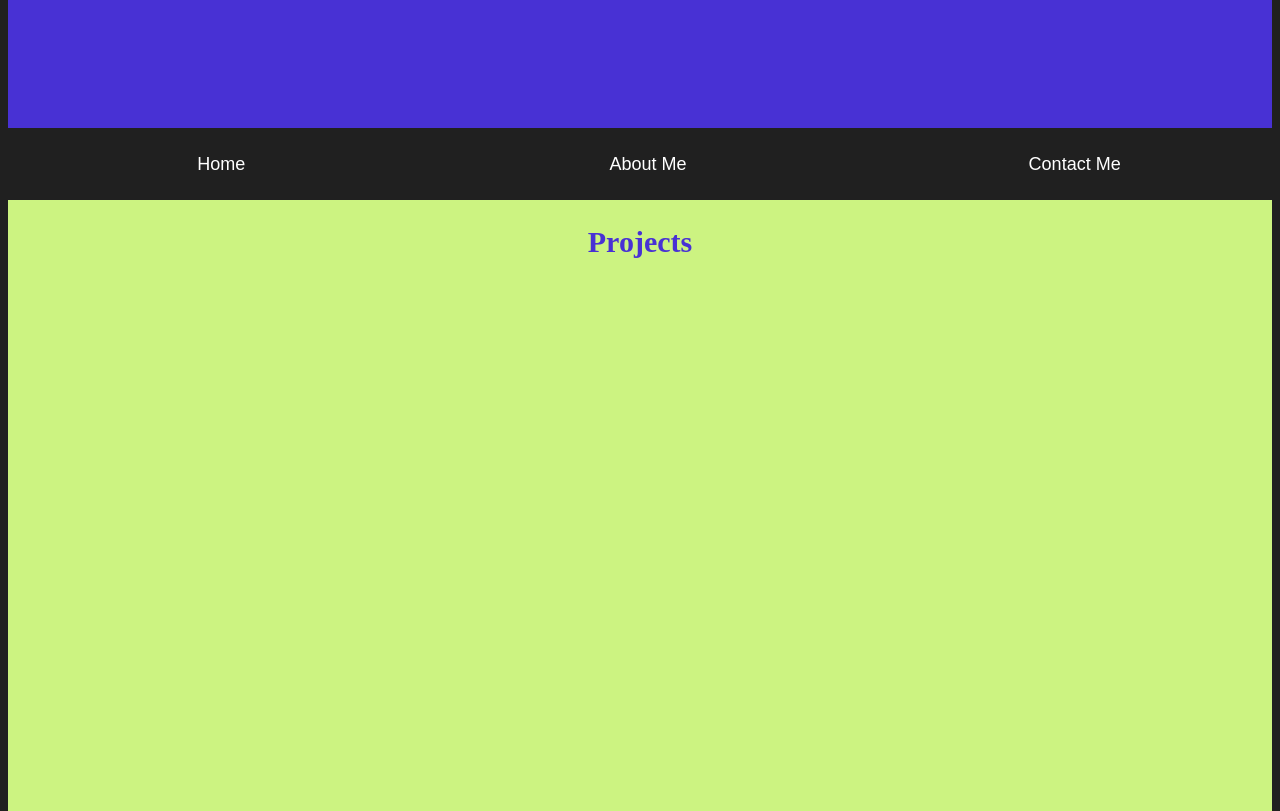
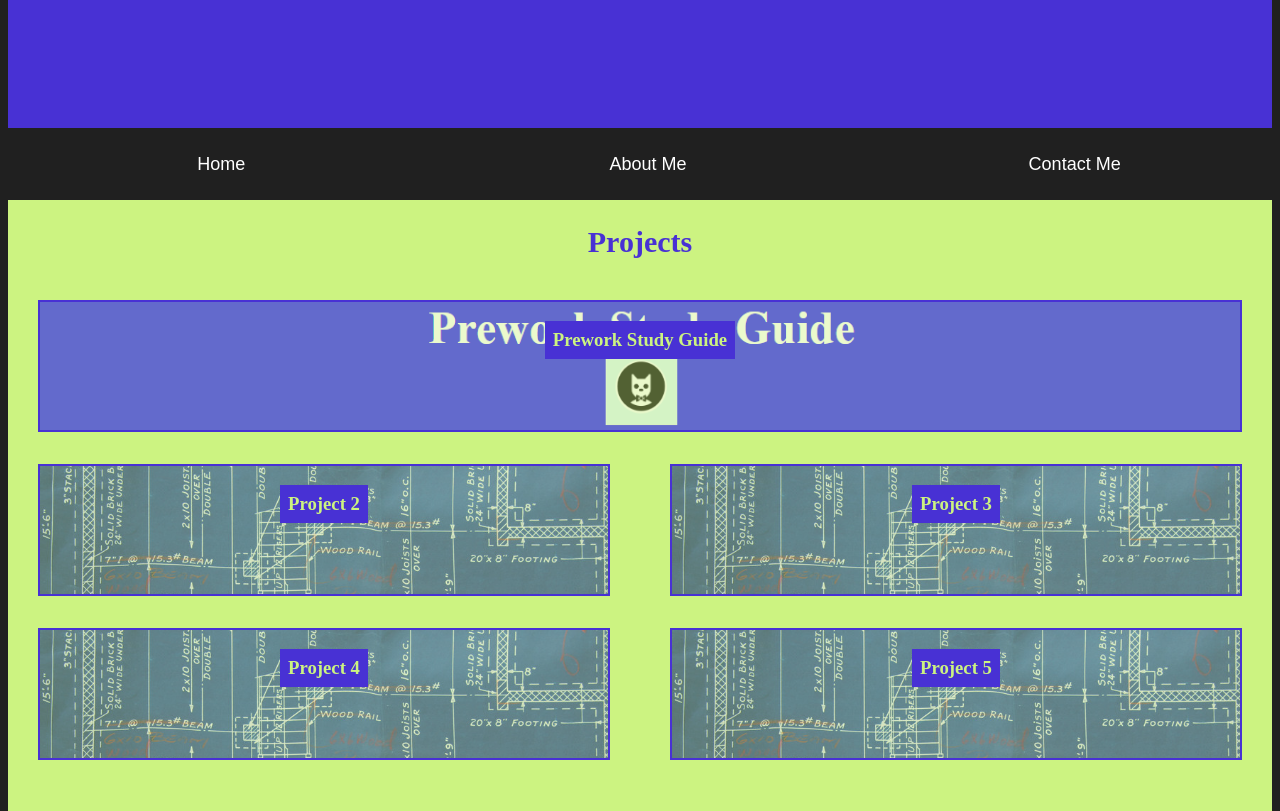
Before and after one commit to rtm713/portfolio-challenge2, a plain HTML site: page index.html in a window 1280 px wide. Shown: the part 1480-2291 px from the top of the page. Drawn offline with Linux system fonts and the light colour scheme.

Commit message:
added project boxes

```diff
--- a/assets/styles.css
+++ b/assets/styles.css
@@ -94,6 +94,7 @@ header h2 {
 
 #project_page {
     min-height: 100vh;
+    max-height: fit-content;
     background-color: var(--green);
 }
 
@@ -101,6 +102,53 @@ header h2 {
     color: var(--blue);
     font-size: 30px;
     text-align: center;
+}
+
+#projectBox {
+    display: flex;
+    justify-content: space-around;
+    flex-wrap: wrap;
+    width: 100%;
+    padding-bottom: 2rem;
+}
+
+#projectBox a {
+ width: 45%;
+ height: 8rem;
+ text-align: center;
+ text-decoration: none;
+ border: solid 2px var(--blue);
+ margin: 1rem 0 1rem 0;
+ position: relative;
+}
+
+#projectBox a:nth-child(1) {
+    width: 95%;
+}
+
+#projectBox a::before {
+    content: " ";
+    background-image: url(./images/blueprint-detail-836253.jpg);
+    background-size: cover;
+    position: absolute;
+    top: 0px;
+    right: 0px;
+    bottom: 0;
+    left: 0px;
+    opacity: .6;
+}
+
+#projectBox a:nth-child(1):before {
+    background-image: url(./images/Screenshot\ 2023-03-30\ 011516.png);
+
+}
+
+#projectBox a h3 {
+    color: var(--green);
+    position: relative;
+    background-color: var(--blue);
+    display: inline-flex;
+    padding: .5rem;
 }
 
 /* -----------------------------  Contact Page  -------------------------------------- */
--- a/index.html
+++ b/index.html
@@ -44,6 +44,23 @@
                 <a href="#contact_page">Contact Me</a>
             </nav>
             <h2>Projects</h2>
+            <div id="projectBox">
+                <a id="doubleWide" href="https://rtm713.github.io/prework-study-guide/">
+                    <h3>Prework Study Guide</h3>
+                </a>
+                <a href="#">
+                    <h3>Project 2</h3>
+                </a>
+                <a href="#">
+                    <h3>Project 3</h3>
+                </a>
+                <a href="#">
+                    <h3>Project 4</h3>
+                </a>
+                <a href="#">
+                    <h3>Project 5</h3>
+                </a>
+            </div>
         </div>
         <div id="contact_page">
             <nav>
```
Also changed, not shown: assets/images/Screenshot 2023-03-30 011516.png (added), assets/images/blueprint-detail-836253.jpg (added).
